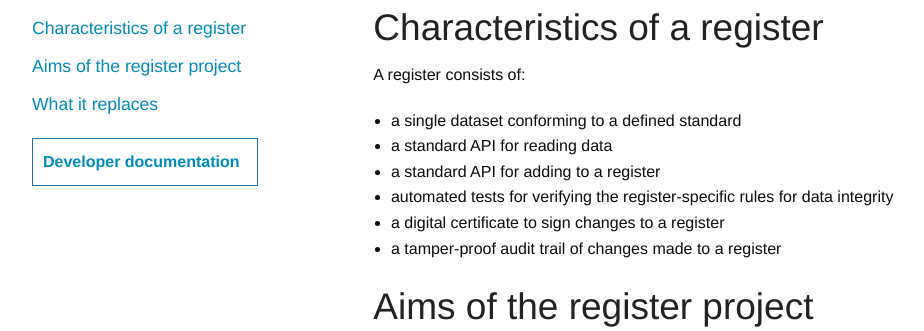
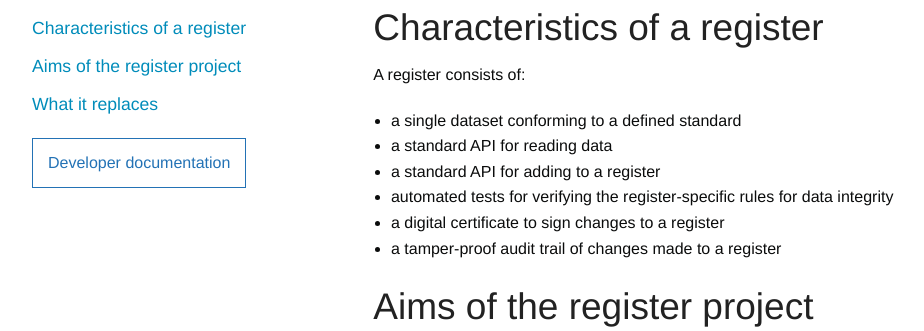
Before and after one commit to openregister/www, a Flask app: page / in a window 1280 px wide. Shown: the part 394-725 px from the top of the page, without its empty margins (111-1035 px from the left). Run offline with Flask 2, Linux system fonts and the light colour scheme.

Commit message:
add dockerfile and change doc link to button class

```diff
--- a/requirements.txt
+++ b/requirements.txt
@@ -1,9 +1,8 @@
 Flask==0.10.1
-Flask-BasicAuth==0.2.0
 Jinja2==2.7.3
 MarkupSafe==0.23
 Werkzeug==0.10.4
 gunicorn==19.3.0
 itsdangerous==0.24
-wsgiref==0.1.2
+Flask-BasicAuth==0.2.0
 Flask-Script==2.0.5
--- a/static/css/main.css
+++ b/static/css/main.css
@@ -80,10 +80,18 @@ pre code {
   margin-bottom: 10px;
 }
 
-p#docs {
-  border: solid 1px #2372b5;
-  padding: 10px;
-  font-weight: bold;
+.button {
+  border: solid 1px #2372b5 !important;
+  background: inherit;
+  color: #2372b5;
+  padding: 15px;
+}
+
+.button:hover,
+.button:focus,
+.button:hover,
+.button:focus {
+  background-color: #2372b5;
 }
 
 @media only screen and (max-width: 40em) {
--- a/templates/index.html
+++ b/templates/index.html
@@ -17,16 +17,15 @@
   </div>
 
   <div class="row">
-    <div class="large-3 columns links">
+    <div class="large-4 columns links">
       <ul>
         <li><a href="#characteristics">Characteristics of a register</li>
         <li><a href="#aims">Aims of the register project</li>
         <li><a href="#replaces">What it replaces</li>
       </ul>
-      <p id="docs"><a href="/documentation">Developer documentation</a></p>
+      <p><a href="/documentation" class="button">Developer documentation</a></p>
     </div>
-    <div class="large-8 columns large-offset-1">
-
+    <div class="large-8 columns">
       <a name="characeristics"></a><h2>Characteristics of a register</h2>
       <p>A register consists of:</p>
       <ul>
```
Also changed, not shown: templates/documentation.html (+8 -8 lines), 1 other file.
